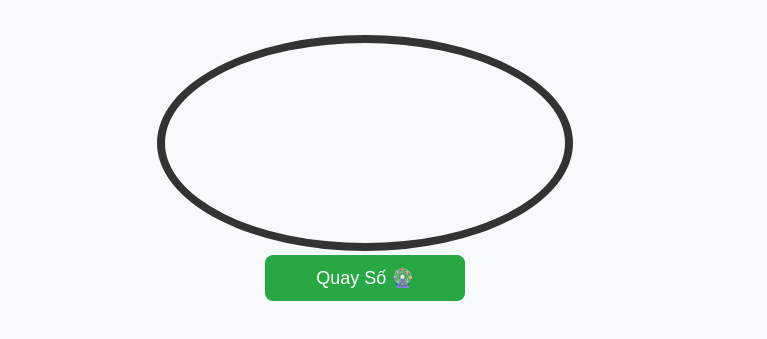
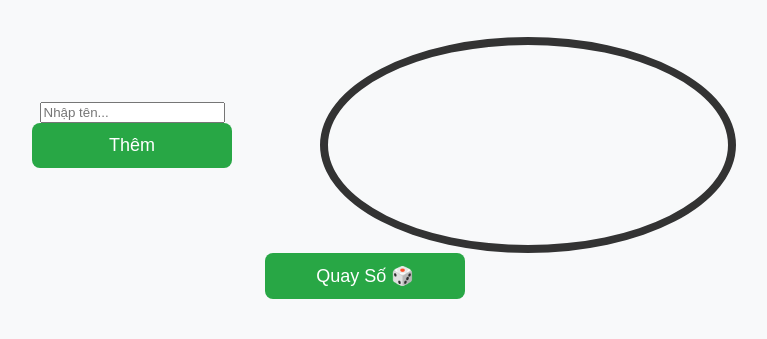
Before and after one commit to Hatetiss/wheelofnames, a plain HTML site: page index.html in a window 1280 px wide. Shown: the part 337-676 px from the top of the page, without its empty margins (275-1042 px from the left). Drawn offline with Linux system fonts and the light colour scheme.

Commit message:
Update index.html

```diff
--- a/index.html
+++ b/index.html
@@ -16,13 +16,17 @@
 
     <ul id="nameList"></ul> <!-- Danh sách tên -->
 
-    <div class="wheel-container">
-        <canvas id="wheelCanvas"></canvas> <!-- Vòng quay -->
-    </div>
+    <div class="container">
+        <div>
+            <input type="text" id="nameInput" placeholder="Nhập tên..." />
+            <button onclick="addName()">Thêm</button>
+            <ul id="nameList"></ul>
+        </div>
+        <canvas id="wheelCanvas"></canvas>
+</div>
+<button onclick="spinWheel()">Quay Số 🎲</button>
+<p id="result"></p>
 
-    <button onclick="spinWheel()">Quay Số 🎡</button>
-
-    <p id="result"></p> <!-- Kết quả trúng thưởng -->
 
     <script src="script.js"></script>
 </body>
```
